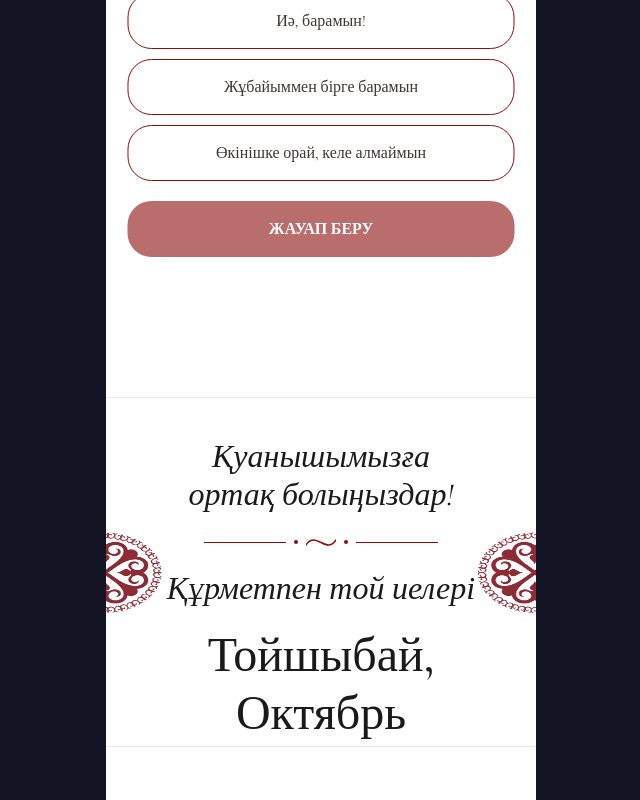
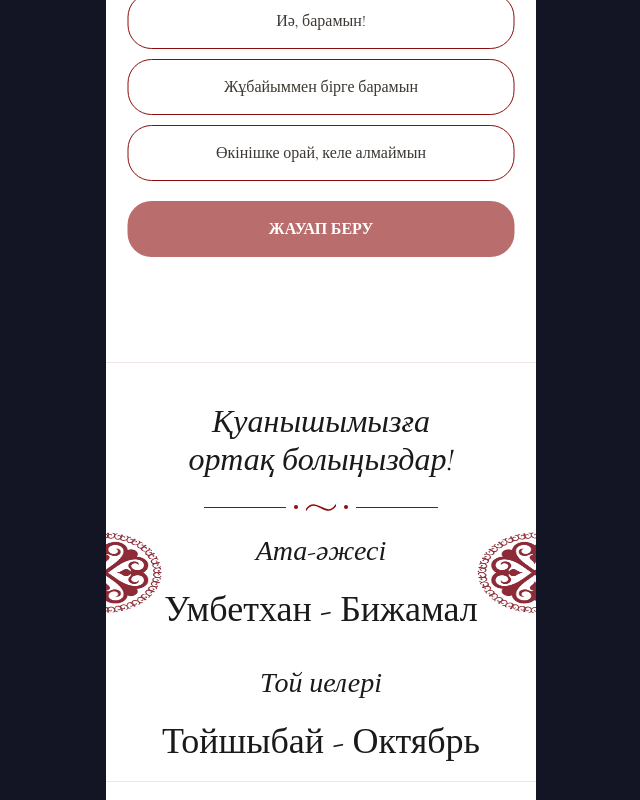
Before and after one commit to fortrialgptyear-del/uzaty, a React (Vite) app: page / in a window 1280 px wide. Shown: the part 3100-3900 px from the top of the page, without its empty margins (319-959 px from the left). Built offline with nearby package versions, Linux system fonts and the light colour scheme.

Commit message:
Add grandparents names to parents block

```diff
--- a/src/App.jsx
+++ b/src/App.jsx
@@ -465,12 +465,18 @@ const BlockRenderer = ({ comp }) => {
             <div style={{flex: 1, height: '1px', backgroundColor: '#8d0c0c'}}></div>
           </div>
 
-          <div style={{fontFamily: '"Cormorant Garamond", serif', fontStyle: 'italic', fontSize: '32px', color: '#1a1a1a', textAlign: 'center', lineHeight: '1.2', zIndex: 1}}>
-            Құрметпен той иелері
+          <div style={{fontFamily: '"Cormorant Garamond", serif', fontStyle: 'italic', fontSize: '28px', color: '#1a1a1a', textAlign: 'center', lineHeight: '1.2', zIndex: 1}}>
+            Ата-әжесі
+          </div>
+          <div style={{fontFamily: '"Cormorant Garamond", serif', fontSize: '36px', fontWeight: '500', color: '#1a1a1a', textAlign: 'center', lineHeight: '1.2', zIndex: 1}}>
+            Умбетхан - Бижамал
           </div>
 
-          <div style={{fontFamily: '"Cormorant Garamond", serif', fontSize: '48px', fontWeight: '500', color: '#1a1a1a', textAlign: 'center', lineHeight: '1.2', zIndex: 1}}>
-            Тойшыбай, Октябрь
+          <div style={{fontFamily: '"Cormorant Garamond", serif', fontStyle: 'italic', fontSize: '28px', color: '#1a1a1a', textAlign: 'center', lineHeight: '1.2', zIndex: 1, marginTop: '15px'}}>
+            Той иелері
+          </div>
+          <div style={{fontFamily: '"Cormorant Garamond", serif', fontSize: '36px', fontWeight: '500', color: '#1a1a1a', textAlign: 'center', lineHeight: '1.2', zIndex: 1}}>
+            Тойшыбай - Октябрь
           </div>
         </div>
       );
@@ -513,7 +519,7 @@ function App() {
       id: 'custom-parents-text',
       type: 'custom-parents-text',
       position: { x: 50, y: 68.5, z: 503 },
-      size: { width: 380, height: 350 }
+      size: { width: 380, height: 420 }
     },
     {
       id: 'custom-map-button',
```
